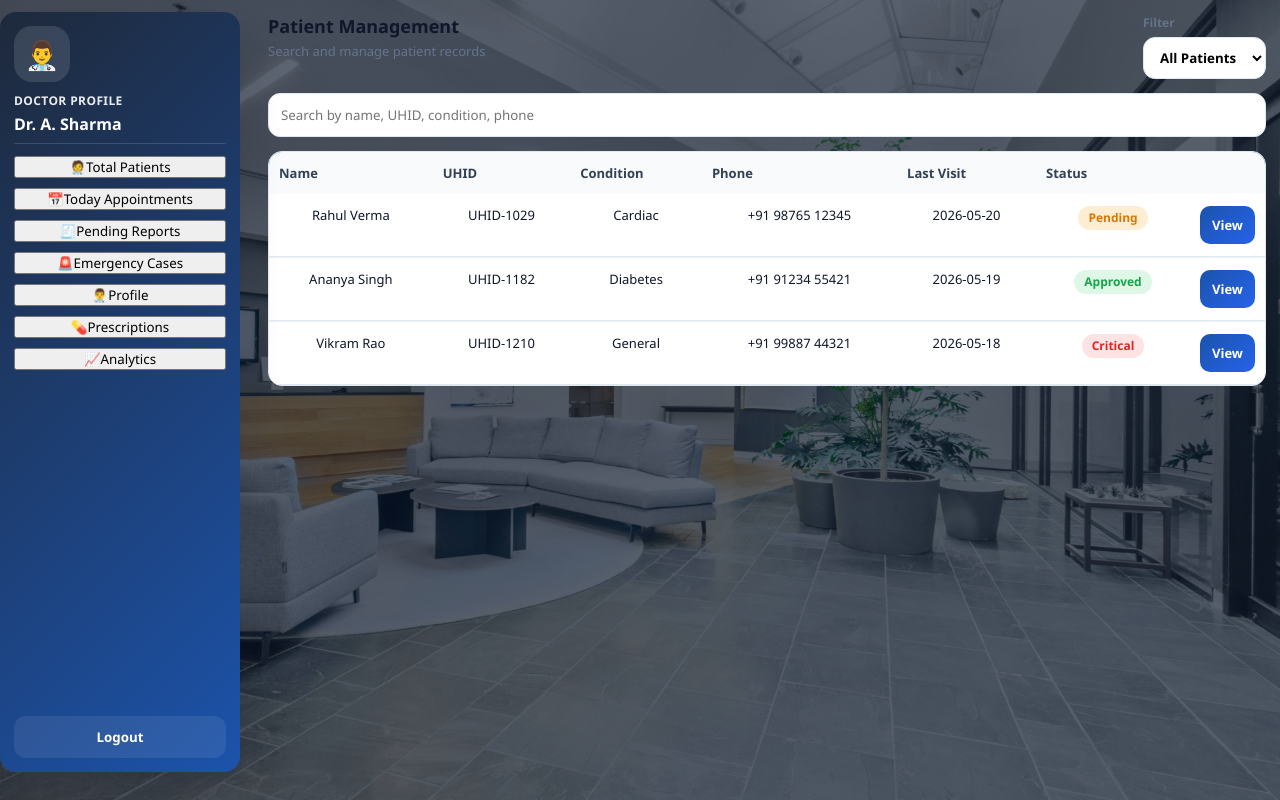
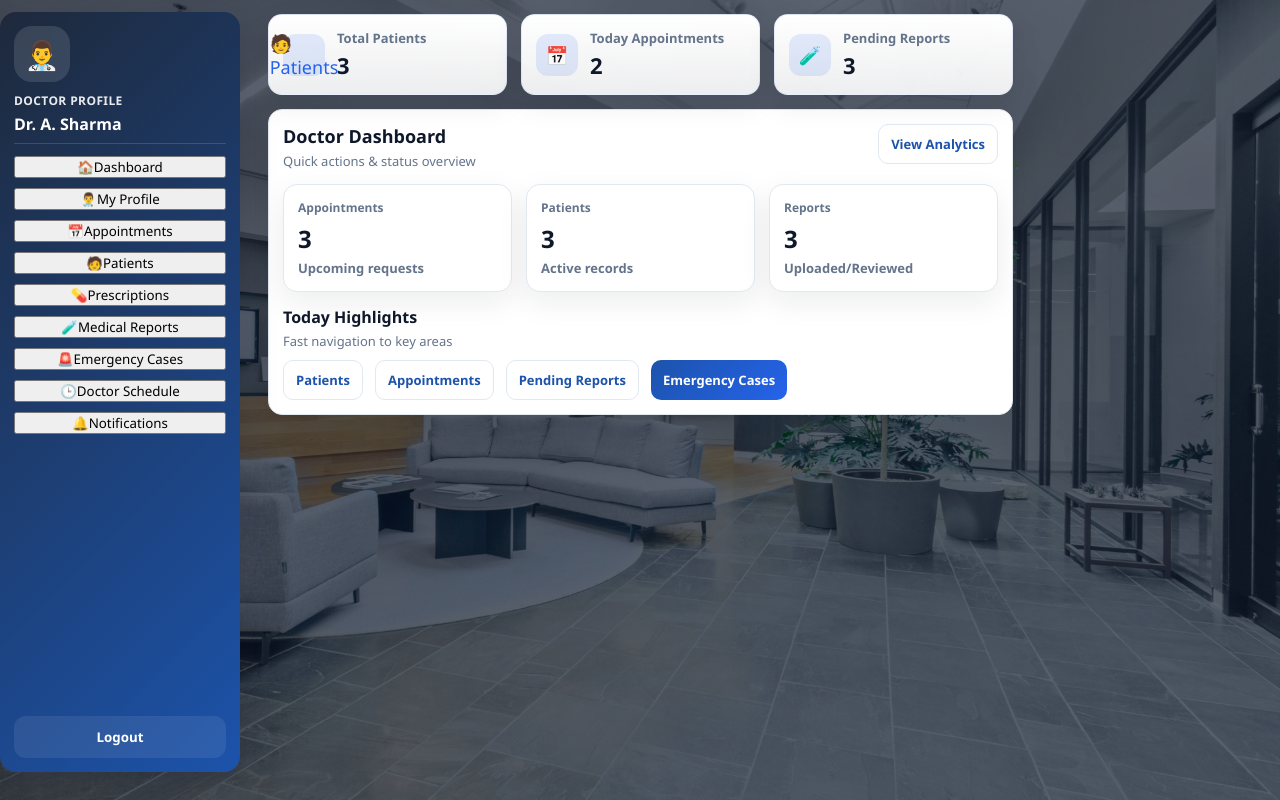
Before and after one commit to codewithManishaGautam/Hospital-Management-System-Internship-Group-Project, a React (Create React App) app in the folder frontend/: page /doctor in a window 1280 px wide. Built offline with nearby package versions, Linux system fonts and the light colour scheme.

Commit message:
Doctor module sidebar updates

```diff
--- a/frontend/src/Components/Doctor/DoctorNavItem.jsx
+++ b/frontend/src/Components/Doctor/DoctorNavItem.jsx
@@ -6,6 +6,7 @@ function DoctorNavItem({ active, icon, label, onClick }) {
       type="button"
       className={active ? "doctor-nav-item doctor-nav-item--active" : "doctor-nav-item"}
       onClick={onClick}
+      aria-current={active ? "page" : undefined}
     >
       <span className="doctor-nav-item__icon" aria-hidden="true">{icon}</span>
       <span className="doctor-nav-item__label">{label}</span>
--- a/frontend/src/Components/Doctor/DoctorSidebar.jsx
+++ b/frontend/src/Components/Doctor/DoctorSidebar.jsx
@@ -17,25 +17,47 @@ function DoctorSidebar({ active, onNavigate, doctor, onLogout }) {
 
       {/* Menu */}
       <div className="doctor-sidebar__menu">
-        {/* Main */}
+        {/* Primary */}
         <DoctorNavItem
-          active={active === "patients"}
-          icon="🧑‍⚕️"
-          label="Total Patients"
-          onClick={() => onNavigate("patients")}
+          active={active === "dashboard"}
+          icon="🏠"
+          label="Dashboard"
+          onClick={() => onNavigate("dashboard")}
+        />
+
+        <DoctorNavItem
+          active={active === "profile"}
+          icon="👨‍⚕️"
+          label="My Profile"
+          onClick={() => onNavigate("profile")}
         />
 
         <DoctorNavItem
           active={active === "appointments"}
           icon="📅"
-          label="Today Appointments"
+          label="Appointments"
           onClick={() => onNavigate("appointments")}
         />
 
         <DoctorNavItem
+          active={active === "patients"}
+          icon="🧑"
+          label="Patients"
+
+          onClick={() => onNavigate("patients")}
+        />
+
+        <DoctorNavItem
+          active={active === "prescriptions"}
+          icon="💊"
+          label="Prescriptions"
+          onClick={() => onNavigate("prescriptions")}
+        />
+
+        <DoctorNavItem
           active={active === "reports"}
-          icon="🧾"
-          label="Pending Reports"
+          icon="🧪"
+          label="Medical Reports"
           onClick={() => onNavigate("reports")}
         />
 
@@ -46,26 +68,18 @@ function DoctorSidebar({ active, onNavigate, doctor, onLogout }) {
           onClick={() => onNavigate("emergency")}
         />
 
-        {/* Secondary */}
         <DoctorNavItem
-          active={active === "profile"}
-          icon="👨‍⚕️"
-          label="Profile"
-          onClick={() => onNavigate("profile")}
+          active={active === "schedule"}
+          icon="🕒"
+          label="Doctor Schedule"
+          onClick={() => onNavigate("schedule")}
         />
 
         <DoctorNavItem
-          active={active === "prescriptions"}
-          icon="💊"
-          label="Prescriptions"
-          onClick={() => onNavigate("prescriptions")}
-        />
-
-        <DoctorNavItem
-          active={active === "analytics"}
-          icon="📈"
-          label="Analytics"
-          onClick={() => onNavigate("analytics")}
+          active={active === "notifications"}
+          icon="🔔"
+          label="Notifications"
+          onClick={() => onNavigate("notifications")}
         />
       </div>
 
--- a/frontend/src/pages/Doctor.jsx
+++ b/frontend/src/pages/Doctor.jsx
@@ -1,7 +1,7 @@
 import React, { useMemo, useState } from "react";
 import DoctorLayoutShell from "../Components/Doctor/DoctorLayoutShell";
 
-
+import DashboardCard from "../Components/Doctor/DashboardCard";
 
 import "../styles/doctor/doctorCommon.css";
 import "../styles/doctor/doctorDashboard.css";
@@ -23,7 +23,8 @@ import AnalyticsCard from "../Components/Doctor/AnalyticsCard";
 import EmergencyPanel from "../Components/Doctor/EmergencyPanel";
 
 function Doctor() {
-  const [step, setStep] = useState("patients");
+  const [step, setStep] = useState("dashboard");
+
   const [patientQuery, setPatientQuery] = useState("");
   const [patientFilter, setPatientFilter] = useState("all");
   const [selectedPatient, setSelectedPatient] = useState(null);
@@ -125,7 +126,6 @@ function Doctor() {
   }
 
   function handleLogout() {
-
     localStorage.removeItem("token");
     window.location.href = "/";
   }
@@ -137,6 +137,100 @@ function Doctor() {
       doctor={doctor}
       onLogout={handleLogout}
     >
+      {step === "dashboard" && (
+        <div>
+          <div className="doctor-dashboard-grid">
+            <div className="doctor-dashboard-card-col">
+              <DashboardCard
+                title="Total Patients"
+                value={patients.length}
+                icon="🧑 Patients"
+                onClick={() => setStep("patients")}
+              />
+            </div>
+
+            <div className="doctor-dashboard-card-col">
+              <DashboardCard
+                title="Today Appointments"
+                value={upcomingAppointments.filter((a) => a.date === "Today").length}
+                icon="📅"
+                onClick={() => setStep("appointments")}
+              />
+            </div>
+
+            <div className="doctor-dashboard-card-col">
+              <DashboardCard
+                title="Pending Reports"
+                value={3}
+                icon="🧪"
+                onClick={() => setStep("reports")}
+              />
+            </div>
+
+            <div className="doctor-dashboard-card-col" style={{ gridColumn: "span 9" }}>
+              <div className="doctor-panel--inner">
+                <div className="doctor-panel__header">
+                  <div>
+                    <p className="doctor-panel__title">Doctor Dashboard</p>
+                    <p className="doctor-panel__subtitle">Quick actions & status overview</p>
+                  </div>
+                  <button className="doctor-btn" type="button" onClick={() => setStep("analytics")}>
+                    View Analytics
+                  </button>
+                </div>
+
+                <div className="doctor-analytics-row">
+                  <AnalyticsCard
+                    title="Appointments"
+                    value={upcomingAppointments.length}
+                    subtitle="Upcoming requests"
+                  />
+                  <AnalyticsCard
+                    title="Patients"
+                    value={patients.length}
+                    subtitle="Active records"
+                    accent="#2563eb"
+                  />
+                  <AnalyticsCard
+                    title="Reports"
+                    value={3}
+                    subtitle="Uploaded/Reviewed"
+                    accent="#1c53ab"
+                  />
+                </div>
+
+                <div style={{ height: 14 }} />
+
+                <div className="doctor-panel__header" style={{ marginBottom: 0 }}>
+                  <div>
+                    <p className="doctor-panel__title" style={{ fontSize: 16 }}>
+                      Today Highlights
+                    </p>
+                    <p className="doctor-panel__subtitle">Fast navigation to key areas</p>
+                  </div>
+                </div>
+
+                <div style={{ display: "flex", gap: 12, flexWrap: "wrap", marginTop: 10 }}>
+                  <button className="doctor-btn" type="button" onClick={() => setStep("patients")}>
+                    Patients
+                  </button>
+                  <button className="doctor-btn" type="button" onClick={() => setStep("appointments")}>
+                    Appointments
+                  </button>
+                  <button className="doctor-btn" type="button" onClick={() => setStep("reports")}>
+                    Pending Reports
+                  </button>
+                  <button className="doctor-btn doctor-btn--primary" type="button" onClick={() => setStep("emergency")}>
+                    Emergency Cases
+                  </button>
+                </div>
+              </div>
+            </div>
+          </div>
+        </div>
+      )}
+
+
       {step === "patients" && (
         <PatientTable
           patients={patients}
@@ -186,8 +280,6 @@ function Doctor() {
                 })}
               </div>
             </div>
-
-
           </div>
         </div>
       )}
@@ -196,7 +288,7 @@ function Doctor() {
         <PrescriptionForm
           patient={selectedPatient}
           doctor={doctor}
-            onSubmit={() => alert("Prescription saved (UI placeholder)." )}
+          onSubmit={() => alert("Prescription saved (UI placeholder).")}
         />
       )}
 
@@ -205,15 +297,51 @@ function Doctor() {
       {step === "reports" && (
         <ReportUpload
           patient={selectedPatient}
-            onUpload={() => alert("Report uploaded (UI placeholder)." )}
+          onUpload={() => alert("Report uploaded (UI placeholder).")}
         />
       )}
 
       {step === "profile" && (
         <DoctorProfileCard
           doctor={doctor}
-            onSave={() => alert("Profile updated (UI placeholder)." )}
+          onSave={() => alert("Profile updated (UI placeholder).")}
         />
+      )}
+
+      {step === "schedule" && (
+        <div className="doctor-panel--inner">
+          <div className="doctor-form__section-title">Doctor Schedule</div>
+          <div className="doctor-hint">Mon-Fri 10:00 AM - 5:00 PM (UI placeholder)</div>
+          <div style={{ display: "grid", gridTemplateColumns: "repeat(7, 1fr)", gap: 12, marginTop: 14 }}>
+            {["Mon", "Tue", "Wed", "Thu", "Fri", "Sat", "Sun"].map((d, i) => (
+              <div key={d} style={{ textAlign: "center" }}>
+                <div
+                  style={{
+                    borderRadius: 14,
+                    padding: 12,
+                    border: "1px solid rgba(37,99,235,.22)",
+                    background: i < 5 ? "rgba(37,99,235,.12)" : "#f8fafc",
+                    fontWeight: 900,
+                    color: "#0f172a",
+                  }}
+                >
+                  {d}
+                </div>
+                <div style={{ marginTop: 8, color: "#64748b", fontWeight: 800, fontSize: 12 }}>
+                  {i < 5 ? "Clinic" : "Off"}
+                </div>
+              </div>
+            ))}
+          </div>
+        </div>
+      )}
+
+      {step === "notifications" && (
+        <div className="doctor-panel--inner">
+          <div className="doctor-form__section-title">Notifications</div>
+          <div className="doctor-hint">No new alerts (UI placeholder)</div>
+          <div className="doctor-empty doctor-empty-block">You're all caught up.</div>
+        </div>
       )}
 
       {step === "analytics" && (
@@ -234,7 +362,7 @@ function Doctor() {
             <div className="doctor-hint" style={{ marginTop: 0 }}>
               Add chart integration later if backend/stat endpoints exist.
             </div>
-              <div style={{ display: "grid", gridTemplateColumns: "repeat(7,1fr)", gap: 10, marginTop: 12 }}>
+            <div style={{ display: "grid", gridTemplateColumns: "repeat(7, 1fr)", gap: 10, marginTop: 12 }}>
               {[60, 72, 55, 80, 68, 74, 90].map((v, i) => (
                 <div key={i} style={{ textAlign: "center" }}>
                   <div
@@ -261,6 +389,7 @@ function Doctor() {
           </div>
         </div>
       )}
+
       {modalOpen && selectedPatient && (
         <PatientDetailsModal
           patient={selectedPatient}
--- a/frontend/src/styles/doctor/doctorDashboard.css
+++ b/frontend/src/styles/doctor/doctorDashboard.css
@@ -152,7 +152,12 @@ doctor-kv{display:flex;flex-direction:column;gap:5px;}
 @media (max-width: 980px){
   .doctor-dashboard-card-col{grid-column:span 6;}
 }
+
+/* Make dashboard highlights wrap nicely on small screens */
 @media (max-width: 560px){
   .doctor-dashboard-card-col{grid-column:span 12;}
+  .doctor-panel__header{flex-direction:column;align-items:flex-start;}
+  .doctor-btn{width:100%;}
+  .doctor-dashboard-grid{gap:12px;}
   .doctor-modal{border-radius:12px;}
 }
```
Lines whose indentation alone changed are shown as unchanged.
